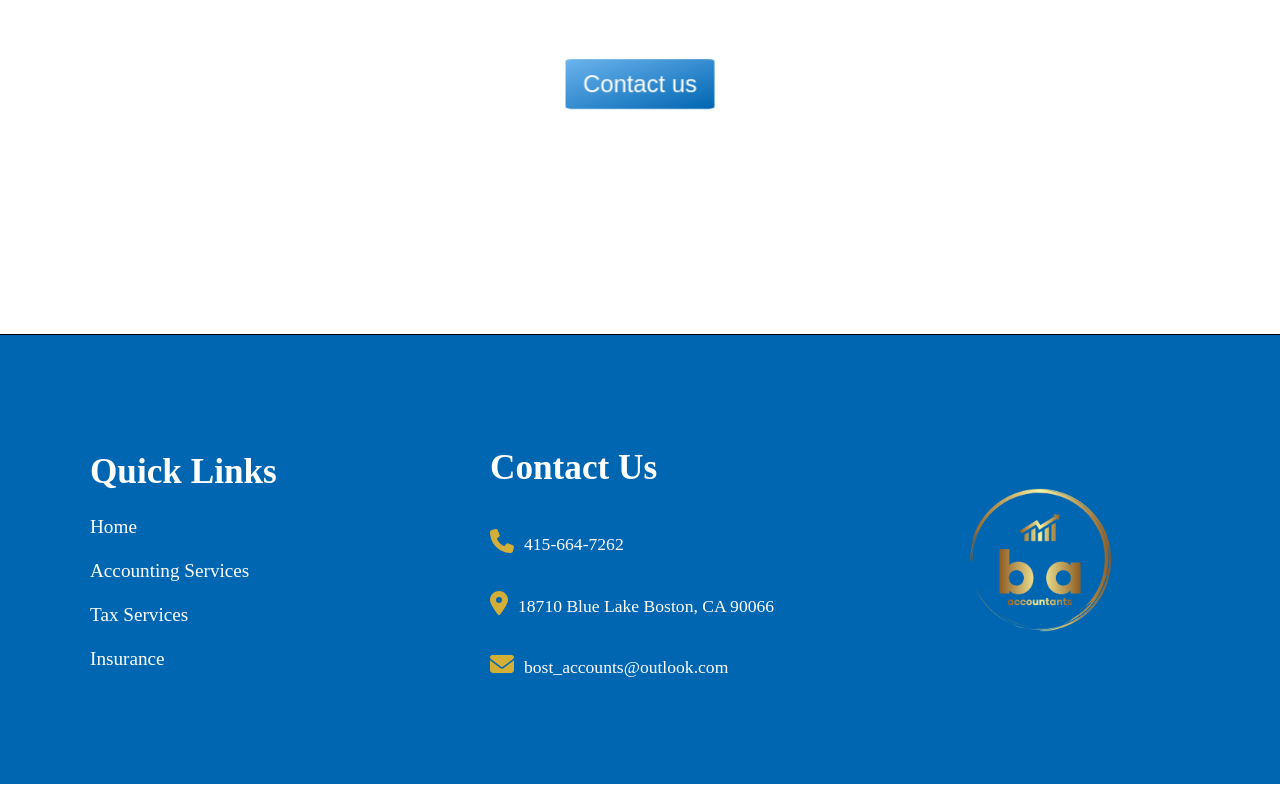
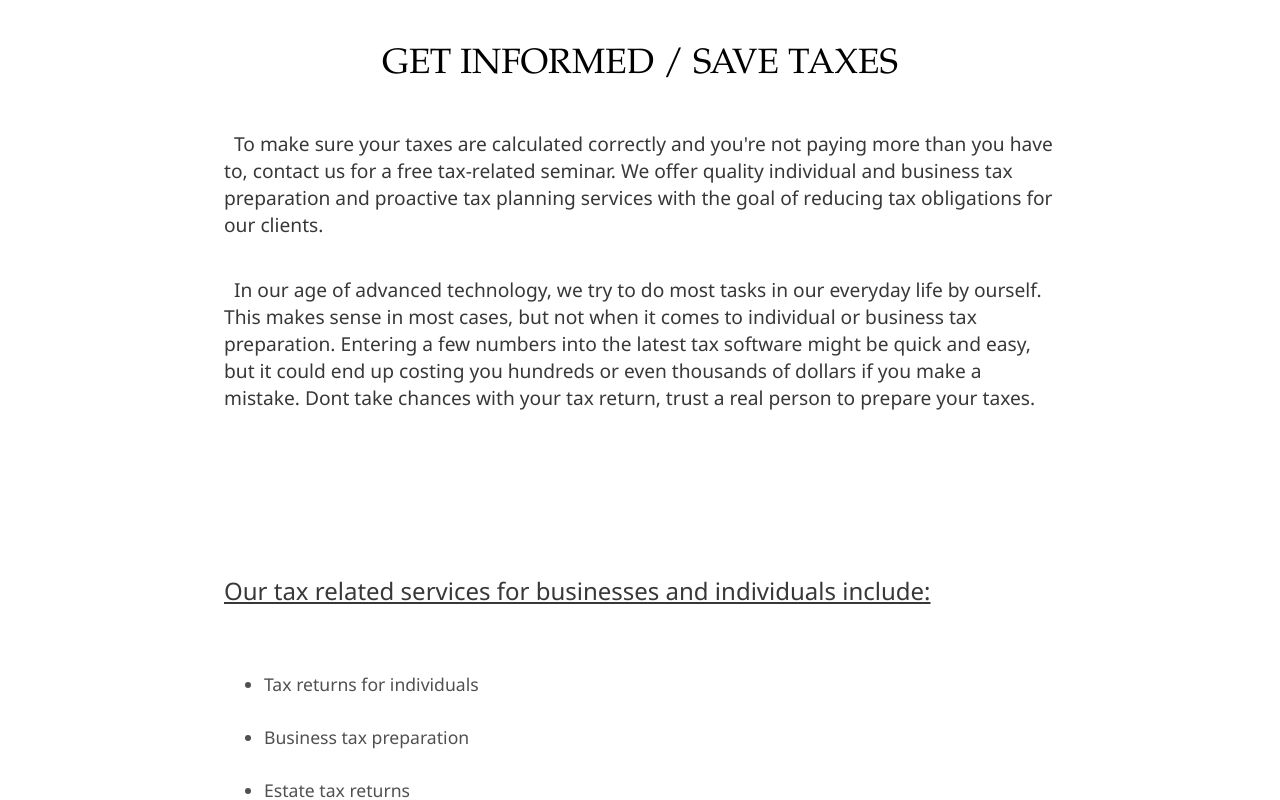
Before and after one commit to Aris-Empanta/Accountant_landing_page, a React (Create React App) app: page /taxServices in a window 1280 px wide. Shown: the part 620-1420 px from the top of the page. Built offline with nearby package versions, Linux system fonts and the light colour scheme.

Commit message:
Finishing tax services section

```diff
--- a/src/components/TaxServices.js
+++ b/src/components/TaxServices.js
@@ -4,6 +4,8 @@ import { useEffect } from "react"
 import { titleBounch } from "../functions/functions"
 import { ContactButton } from "./ContactButton"
 import { Footer } from "./footerGeneral"
+import { firstTaxingParagraph } from "../textVariables/taxingTextVariables"
+import { secondTaxingParagraph } from "../textVariables/taxingTextVariables"
 
 export const TaxServices = () => {
 
@@ -25,7 +27,6 @@ export const TaxServices = () => {
             }
           }
         )
-
         //The function which makes the title "Tax Services" appear with bounce
         titleBounch()
         }
@@ -36,6 +37,22 @@ export const TaxServices = () => {
                 <div id="threeDHeaderSpace">
                     <h1 id="taxHeader">Tax Services</h1>
                 </div>
+                <div id="taxServicesParagraphs">
+                    <h1 id="taxTitle">GET INFORMED / SAVE TAXES</h1>
+                    <p id="taxFirstParagraph" class="taxParagraphs">&nbsp;&nbsp;{ firstTaxingParagraph } </p>
+                    <p id="taxSecondParagraph" class="taxParagraphs">&nbsp;&nbsp;{ secondTaxingParagraph }</p>
+                    <div id="taxListContainer">
+                        <h2 class="documentsListTitle">Our tax related services for businesses and individuals include:</h2>
+                        <ul class="taxServicesList">
+                            <li>Tax returns for individuals</li>
+                            <li>Business tax preparation</li>
+                            <li>Estate tax returns</li>
+                            <li>Non-profit tax preparation services</li>
+                            <li>Expatriate tax preparation and FBAR filing</li>
+                            <li>Quicker tax refunds with E-file</li>
+                        </ul>
+                    </div>
+                </div>
                 <ContactButton />
                 <Footer />
            </div>
--- a/src/components/css/TaxServices.css
+++ b/src/components/css/TaxServices.css
@@ -40,7 +40,7 @@ animation once component loads*/
 /*The class we add to make the title's animation*/
 .bounceHeader {
     animation-name: bounce;
-    animation-duration: 0.5s;
+    animation-duration: 0.4s;
     animation-iteration-count: 1;
     animation-timing-function: linear;
     animation-fill-mode: forwards;
@@ -57,6 +57,52 @@ animation once component loads*/
     }
 }
 
+/*The etire div of tax services section texts*/
+#taxServicesParagraphs {
+    display: flex;
+    flex-direction: column;
+    width: 100vw;
+    align-items: center;
+    overflow-x: hidden;
+}
+
+#taxTitle {
+    max-width: 65vw;
+    margin-top: 60px;
+    font-family: Garamond, serif;
+    font-weight: 500;
+    font-size: 2.2rem;
+    color: black;
+  }
+
+.taxParagraphs {
+    font-size: 1.2rem;
+    max-width: 65vw;
+    color: #383838;
+    font-family: 'Segoe UI', Tahoma, Geneva, Verdana, sans-serif;
+  }
+
+  #taxListContainer {
+    display: flex;
+    flex-direction: column;
+    width: 65vw;
+    margin-top: 5rem;
+    margin-bottom: 5rem;
+  }
+
+.documentsListTitle {
+    text-decoration: underline;
+    font-weight: 500;
+    color: #383838;
+}
+
+.taxServicesList li{
+    font-size: 1.1rem;
+    color: #505050;
+    font-family: 'Segoe UI', Tahoma, Geneva, Verdana, sans-serif;
+    padding-top: 1.8rem;
+}
+
 /*Adjusting for mobile screens*/
 @media (max-width: 500px) {
 
--- /dev/null
+++ b/src/textVariables/taxingTextVariables.js
@@ -0,0 +1,11 @@
+export const firstTaxingParagraph = `To make sure your taxes are calculated correctly and you're
+                                    not paying more than you have to, contact us for a free tax-related seminar.
+                                    We offer quality individual and business tax preparation and proactive tax
+                                    planning services with the goal of reducing tax obligations for our clients.`
+
+export const secondTaxingParagraph = `In our age of advanced technology,
+                                    we try to do most tasks in our everyday life by ourself. This makes sense in most cases, but not when
+                                    it comes to individual or business tax preparation. Entering a few numbers into the latest
+                                    tax software might be quick and easy, but it could end up costing you hundreds or even
+                                    thousands of dollars if you make a mistake. Dont take chances with your tax return, trust a
+                                    real person to prepare your taxes.`
```
